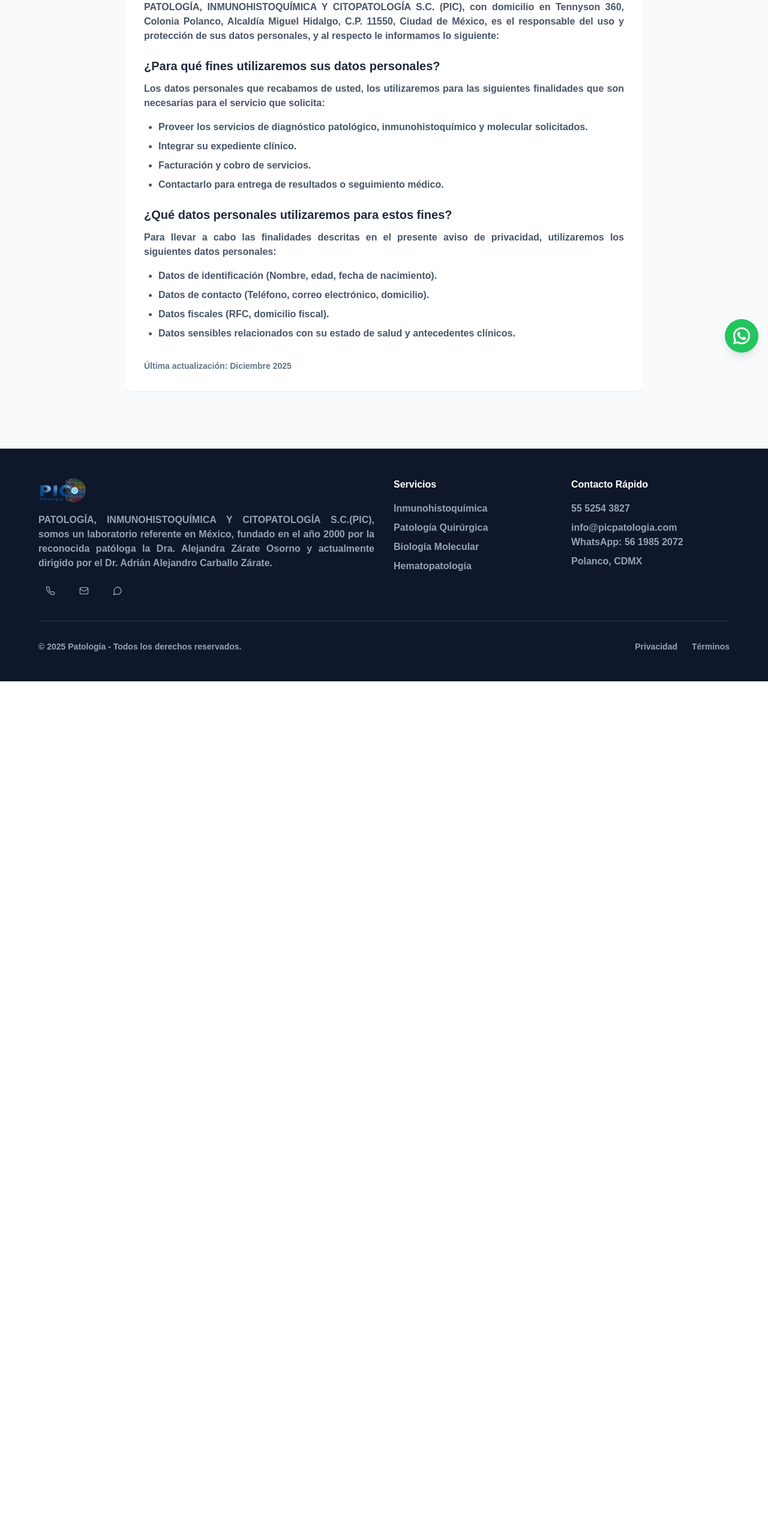
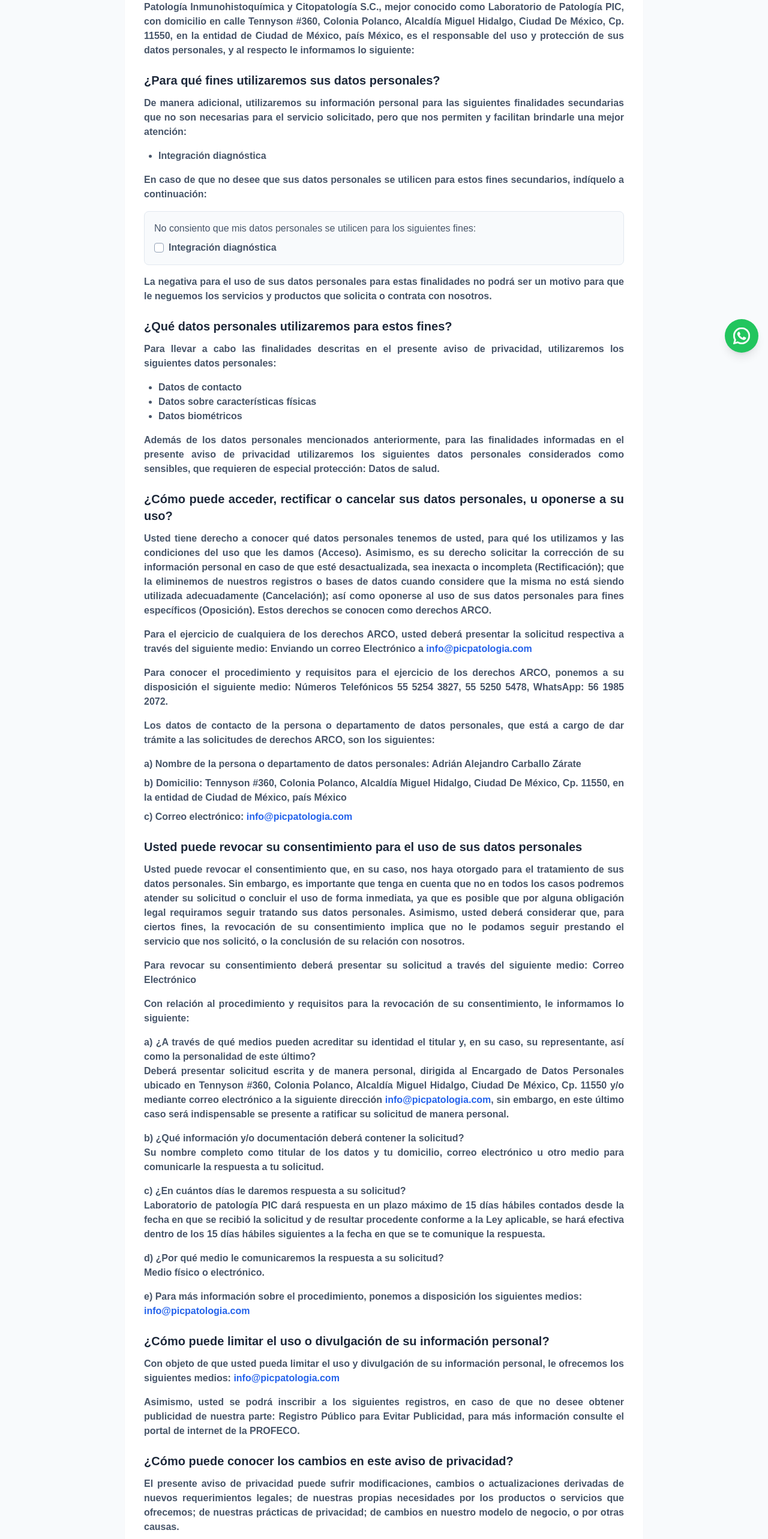
Before and after one commit to Irwingduran/ws-patologia, a Next.js app: page /aviso-de-privacidad in a window 1280 px wide. Shown: the part 196-2762 px from the top of the page at 60% size. Before the commit the page ends 1332 px from the top, so only its background shows below. Built offline with nearby package versions, Linux system fonts and the light colour scheme.

Commit message:
Update privacy policy content

```diff
--- a/app/aviso-de-privacidad/page.tsx
+++ b/app/aviso-de-privacidad/page.tsx
@@ -7,36 +7,126 @@
       <Navbar />
       <main className="container mx-auto max-w-4xl py-24 px-4">
         <h1 className="text-3xl font-bold text-slate-800 mb-8">Aviso de Privacidad</h1>
-        <div className="prose prose-slate max-w-none bg-white p-8 rounded-xl shadow-sm text-slate-600">
+        <div className="prose prose-slate max-w-none bg-white p-8 rounded-xl shadow-sm text-slate-600 text-justify">
           <p className="mb-4">
-            <strong>PATOLOGÍA, INMUNOHISTOQUÍMICA Y CITOPATOLOGÍA S.C. (PIC)</strong>, con domicilio en Tennyson 360, Colonia Polanco, Alcaldía Miguel Hidalgo, C.P. 11550, Ciudad de México, es el responsable del uso y protección de sus datos personales, y al respecto le informamos lo siguiente:
+            <strong>Patología Inmunohistoquímica y Citopatología S.C.</strong>, mejor conocido como <strong>Laboratorio de Patología PIC</strong>, con domicilio en calle Tennyson #360, Colonia Polanco, Alcaldía Miguel Hidalgo, Ciudad De México, Cp. 11550, en la entidad de Ciudad de México, país México, es el responsable del uso y protección de sus datos personales, y al respecto le informamos lo siguiente:
           </p>
 
           <h2 className="text-xl font-semibold text-slate-800 mt-6 mb-3">¿Para qué fines utilizaremos sus datos personales?</h2>
           <p className="mb-4">
-            Los datos personales que recabamos de usted, los utilizaremos para las siguientes finalidades que son necesarias para el servicio que solicita:
+            De manera adicional, utilizaremos su información personal para las siguientes finalidades secundarias que no son necesarias para el servicio solicitado, pero que nos permiten y facilitan brindarle una mejor atención:
           </p>
-          <ul className="list-disc pl-6 mb-4 space-y-2">
-            <li>Proveer los servicios de diagnóstico patológico, inmunohistoquímico y molecular solicitados.</li>
-            <li>Integrar su expediente clínico.</li>
-            <li>Facturación y cobro de servicios.</li>
-            <li>Contactarlo para entrega de resultados o seguimiento médico.</li>
+          <ul className="list-disc pl-6 mb-4">
+            <li>Integración diagnóstica</li>
           </ul>
+          <p className="mb-4">
+            En caso de que no desee que sus datos personales se utilicen para estos fines secundarios, indíquelo a continuación:
+          </p>
+          <div className="bg-slate-50 p-4 rounded-lg border border-slate-200 mb-4">
+            <p className="font-medium mb-2">No consiento que mis datos personales se utilicen para los siguientes fines:</p>
+            <div className="flex items-center gap-2">
+              <div className="w-4 h-4 border border-slate-400 rounded bg-white"></div>
+              <span>Integración diagnóstica</span>
+            </div>
+          </div>
+          <p className="mb-4">
+            La negativa para el uso de sus datos personales para estas finalidades no podrá ser un motivo para que le neguemos los servicios y productos que solicita o contrata con nosotros.
+          </p>
 
           <h2 className="text-xl font-semibold text-slate-800 mt-6 mb-3">¿Qué datos personales utilizaremos para estos fines?</h2>
           <p className="mb-4">
             Para llevar a cabo las finalidades descritas en el presente aviso de privacidad, utilizaremos los siguientes datos personales:
           </p>
-          <ul className="list-disc pl-6 mb-4 space-y-2">
-            <li>Datos de identificación (Nombre, edad, fecha de nacimiento).</li>
-            <li>Datos de contacto (Teléfono, correo electrónico, domicilio).</li>
-            <li>Datos fiscales (RFC, domicilio fiscal).</li>
-            <li>Datos sensibles relacionados con su estado de salud y antecedentes clínicos.</li>
+          <ul className="list-disc pl-6 mb-4">
+            <li>Datos de contacto</li>
+            <li>Datos sobre características físicas</li>
+            <li>Datos biométricos</li>
+          </ul>
+          <p className="mb-4">
+            Además de los datos personales mencionados anteriormente, para las finalidades informadas en el presente aviso de privacidad utilizaremos los siguientes datos personales considerados como sensibles, que requieren de especial protección: <strong>Datos de salud</strong>.
+          </p>
+
+          <h2 className="text-xl font-semibold text-slate-800 mt-6 mb-3">¿Cómo puede acceder, rectificar o cancelar sus datos personales, u oponerse a su uso?</h2>
+          <p className="mb-4">
+            Usted tiene derecho a conocer qué datos personales tenemos de usted, para qué los utilizamos y las condiciones del uso que les damos (Acceso). Asimismo, es su derecho solicitar la corrección de su información personal en caso de que esté desactualizada, sea inexacta o incompleta (Rectificación); que la eliminemos de nuestros registros o bases de datos cuando considere que la misma no está siendo utilizada adecuadamente (Cancelación); así como oponerse al uso de sus datos personales para fines específicos (Oposición). Estos derechos se conocen como derechos ARCO.
+          </p>
+          <p className="mb-4">
+            Para el ejercicio de cualquiera de los derechos ARCO, usted deberá presentar la solicitud respectiva a través del siguiente medio: Enviando un correo Electrónico a <a href="mailto:info@picpatologia.com" className="text-blue-600 hover:underline">info@picpatologia.com</a>
+          </p>
+          <p className="mb-4">
+            Para conocer el procedimiento y requisitos para el ejercicio de los derechos ARCO, ponemos a su disposición el siguiente medio: Números Telefónicos 55 5254 3827, 55 5250 5478, WhatsApp: 56 1985 2072.
+          </p>
+          <p className="mb-4">
+            Los datos de contacto de la persona o departamento de datos personales, que está a cargo de dar trámite a las solicitudes de derechos ARCO, son los siguientes:
+          </p>
+          <ul className="list-none pl-0 mb-4 space-y-2">
+            <li><strong>a) Nombre de la persona o departamento de datos personales:</strong> Adrián Alejandro Carballo Zárate</li>
+            <li><strong>b) Domicilio:</strong> Tennyson #360, Colonia Polanco, Alcaldía Miguel Hidalgo, Ciudad De México, Cp. 11550, en la entidad de Ciudad de México, país México</li>
+            <li><strong>c) Correo electrónico:</strong> <a href="mailto:info@picpatologia.com" className="text-blue-600 hover:underline">info@picpatologia.com</a></li>
           </ul>
 
-          <p className="mt-8 text-sm text-slate-500">
-            Última actualización: Diciembre 2025
+          <h2 className="text-xl font-semibold text-slate-800 mt-6 mb-3">Usted puede revocar su consentimiento para el uso de sus datos personales</h2>
+          <p className="mb-4">
+            Usted puede revocar el consentimiento que, en su caso, nos haya otorgado para el tratamiento de sus datos personales. Sin embargo, es importante que tenga en cuenta que no en todos los casos podremos atender su solicitud o concluir el uso de forma inmediata, ya que es posible que por alguna obligación legal requiramos seguir tratando sus datos personales. Asimismo, usted deberá considerar que, para ciertos fines, la revocación de su consentimiento implica que no le podamos seguir prestando el servicio que nos solicitó, o la conclusión de su relación con nosotros.
           </p>
+          <p className="mb-4">
+            Para revocar su consentimiento deberá presentar su solicitud a través del siguiente medio: Correo Electrónico
+          </p>
+          <p className="mb-4">
+            Con relación al procedimiento y requisitos para la revocación de su consentimiento, le informamos lo siguiente:
+          </p>
+          <ul className="list-none pl-0 mb-4 space-y-4">
+            <li>
+              <strong>a) ¿A través de qué medios pueden acreditar su identidad el titular y, en su caso, su representante, así como la personalidad de este último?</strong><br />
+              Deberá presentar solicitud escrita y de manera personal, dirigida al Encargado de Datos Personales ubicado en Tennyson #360, Colonia Polanco, Alcaldía Miguel Hidalgo, Ciudad De México, Cp. 11550 y/o mediante correo electrónico a la siguiente dirección <a href="mailto:info@picpatologia.com" className="text-blue-600 hover:underline">info@picpatologia.com</a>, sin embargo, en este último caso será indispensable se presente a ratificar su solicitud de manera personal.
+            </li>
+            <li>
+              <strong>b) ¿Qué información y/o documentación deberá contener la solicitud?</strong><br />
+              Su nombre completo como titular de los datos y tu domicilio, correo electrónico u otro medio para comunicarle la respuesta a tu solicitud.
+            </li>
+            <li>
+              <strong>c) ¿En cuántos días le daremos respuesta a su solicitud?</strong><br />
+              Laboratorio de patología PIC dará respuesta en un plazo máximo de 15 días hábiles contados desde la fecha en que se recibió la solicitud y de resultar procedente conforme a la Ley aplicable, se hará efectiva dentro de los 15 días hábiles siguientes a la fecha en que se te comunique la respuesta.
+            </li>
+            <li>
+              <strong>d) ¿Por qué medio le comunicaremos la respuesta a su solicitud?</strong><br />
+              Medio físico o electrónico.
+            </li>
+            <li>
+              <strong>e) Para más información sobre el procedimiento, ponemos a disposición los siguientes medios:</strong><br />
+              <a href="mailto:info@picpatologia.com" className="text-blue-600 hover:underline">info@picpatologia.com</a>
+            </li>
+          </ul>
+
+          <h2 className="text-xl font-semibold text-slate-800 mt-6 mb-3">¿Cómo puede limitar el uso o divulgación de su información personal?</h2>
+          <p className="mb-4">
+            Con objeto de que usted pueda limitar el uso y divulgación de su información personal, le ofrecemos los siguientes medios: <a href="mailto:info@picpatologia.com" className="text-blue-600 hover:underline">info@picpatologia.com</a>
+          </p>
+          <p className="mb-4">
+            Asimismo, usted se podrá inscribir a los siguientes registros, en caso de que no desee obtener publicidad de nuestra parte: Registro Público para Evitar Publicidad, para más información consulte el portal de internet de la PROFECO.
+          </p>
+
+          <h2 className="text-xl font-semibold text-slate-800 mt-6 mb-3">¿Cómo puede conocer los cambios en este aviso de privacidad?</h2>
+          <p className="mb-4">
+            El presente aviso de privacidad puede sufrir modificaciones, cambios o actualizaciones derivadas de nuevos requerimientos legales; de nuestras propias necesidades por los productos o servicios que ofrecemos; de nuestras prácticas de privacidad; de cambios en nuestro modelo de negocio, o por otras causas.
+          </p>
+          <p className="mb-4">
+            Nos comprometemos a mantenerlo informado sobre los cambios que pueda sufrir el presente aviso de privacidad, a través de: Su consentimiento para el tratamiento de sus datos personales.
+          </p>
+
+          <div className="mt-12 pt-8 border-t border-slate-200">
+            <div className="flex items-start gap-3 mb-8">
+              <div className="w-5 h-5 border border-slate-400 rounded bg-white mt-1 flex-shrink-0"></div>
+              <p>Consiento que mis datos personales sean tratados de conformidad con los términos y condiciones informados en el presente aviso de privacidad.</p>
+            </div>
+
+            <div className="max-w-md">
+              <p className="mb-8">Nombre y firma:</p>
+              <div className="border-b border-slate-800 w-full h-8"></div>
+            </div>
+          </div>
+
+          <p className="text-right text-sm text-slate-400 mt-8">1 de 1</p>
         </div>
       </main>
       <Footer />
--- a/components/footer.tsx
+++ b/components/footer.tsx
@@ -94,9 +94,6 @@
               <Link href="/aviso-de-privacidad" className="text-slate-400 hover:text-white text-sm transition-colors">
                 Privacidad
               </Link>
-              <Link href="#" className="text-slate-400 hover:text-white text-sm transition-colors">
-                Términos
-              </Link>
             </div>
           </div>
         </div>
```
